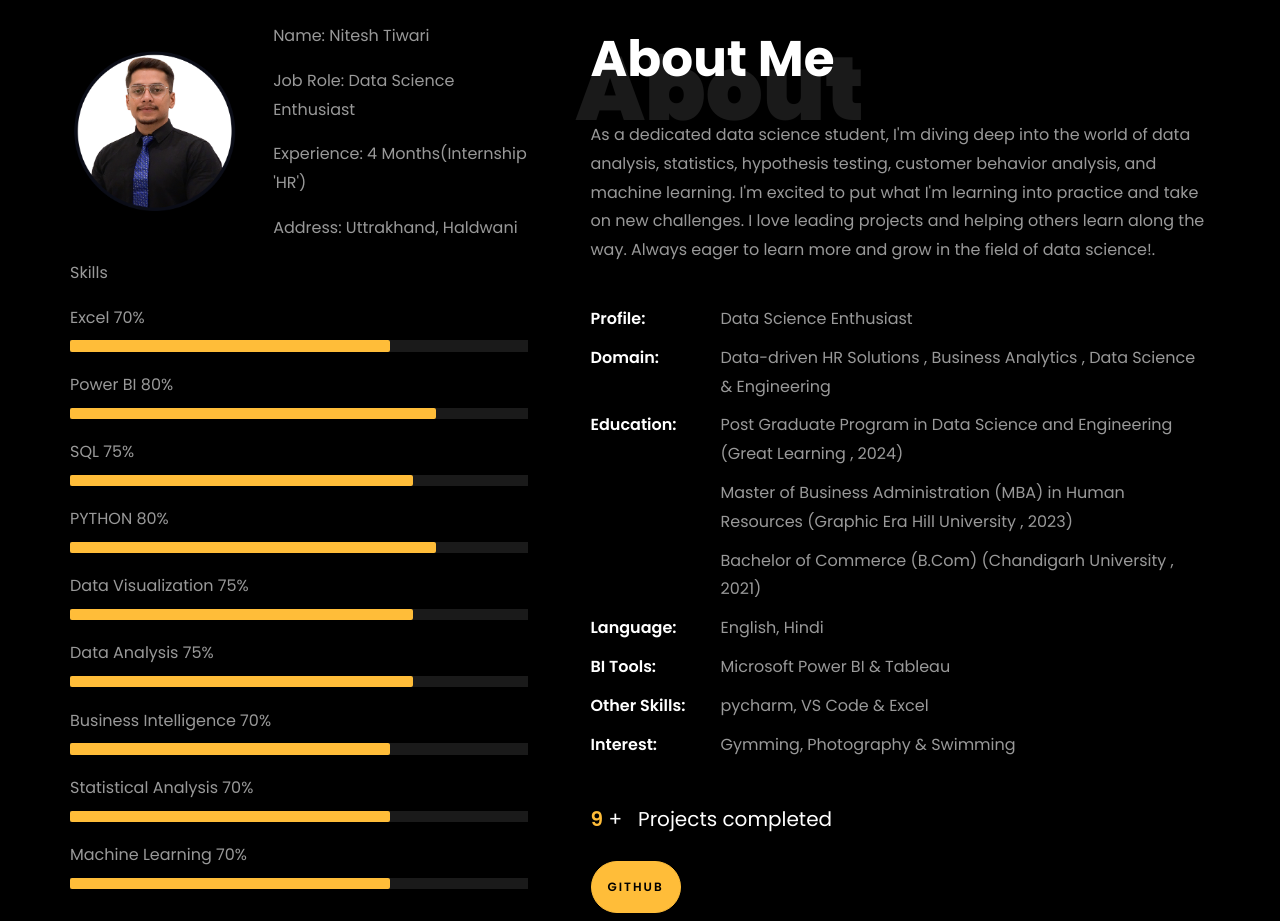
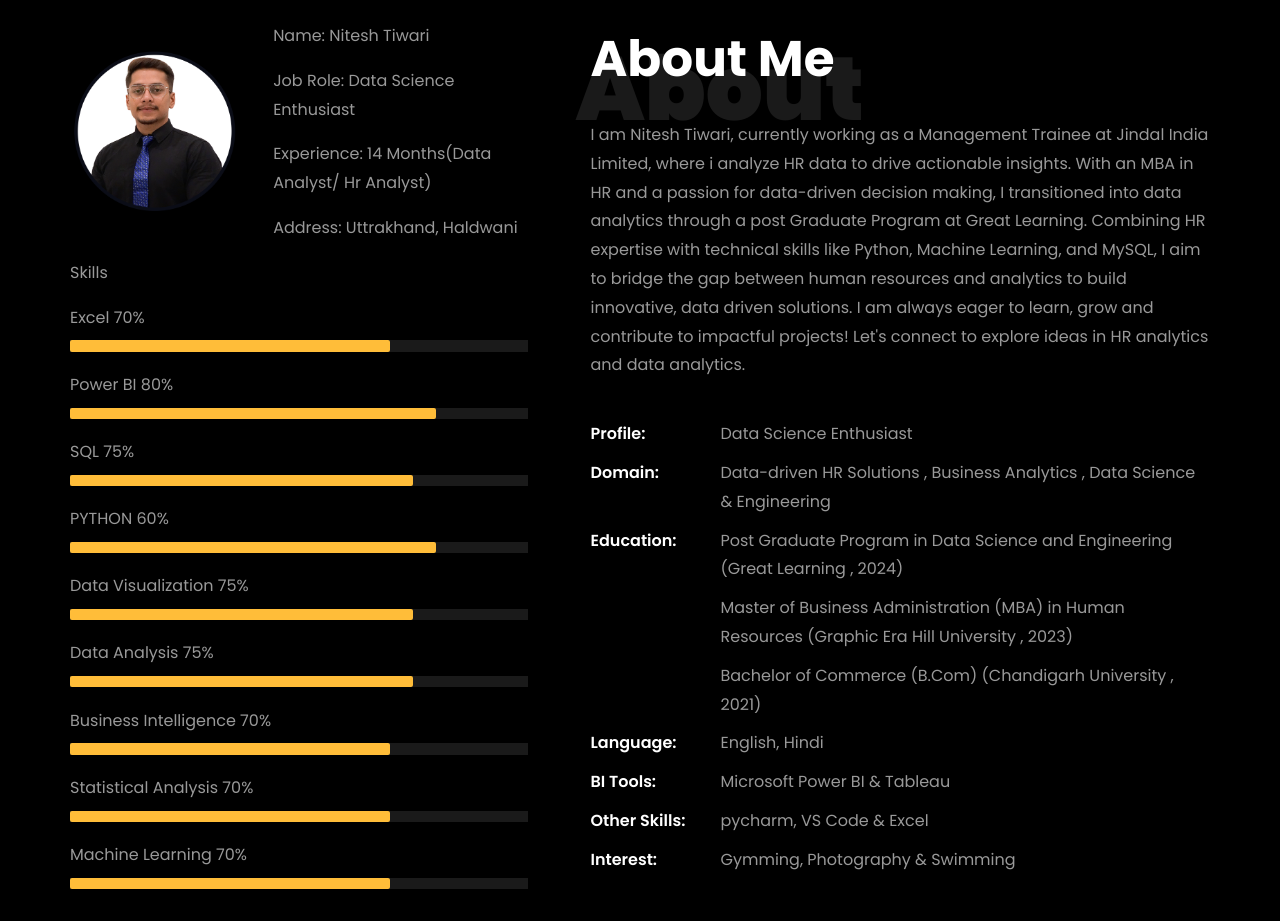
Before and after one commit to Nitesh16Tiwari/Niteshtiwari.github.io, a plain HTML site: page index.html in a window 1280 px wide. Shown: the part 840-1761 px from the top of the page. Drawn offline with Linux system fonts and the light colour scheme; files whose address does not match are found by name.

Commit message:
Update index.html

```diff
--- a/index.html
+++ b/index.html
@@ -221,7 +221,7 @@
 									  <div class="about-info">
 										<p><span class="title-s">Name: </span> <span>Nitesh Tiwari</span></p>
 										<p><span class="title-s">Job Role: </span> <span>Data Science Enthusiast</span></p>
-										<p><span class="title-s">Experience: </span> <span>4 Months(Internship 'HR')</span></p>
+										<p><span class="title-s">Experience: </span> <span>14 Months(Data Analyst/ Hr Analyst)</span></p>
 										<p><span class="title-s">Address: </span> <span>Uttrakhand, Haldwani</span></p>
 									  </div>
 									</div>
@@ -247,7 +247,7 @@
 											aria-valuemax="100"></div>
 									</div>
 
-									<span>PYTHON</span> <span class="pull-right">80%</span>
+									<span>PYTHON</span> <span class="pull-right">60%</span>
 									<div class="progress">
 										<div class="progress-bar" role="progressbar" style="width: 80%" aria-valuenow="85" aria-valuemin="0"
 											aria-valuemax="100"></div>
@@ -294,12 +294,16 @@
 								<h1 class="big">About</h1>
 								<h2 class="mb-4">About Me</h2>
 
-								<p>As a dedicated data science student, I'm
-									diving deep into the world of data analysis, statistics, hypothesis testing,
-									customer behavior analysis, and machine learning. I'm excited to put what I'm
-									learning into practice and take on new challenges. I love leading projects and helping
-									others learn along the way.
-									Always eager to learn more and grow in the field of data science!.</p>
+								<p>I am Nitesh Tiwari, currently working as a
+									Management Trainee at Jindal India Limited, where i analyze HR data to drive
+									actionable insights. With an MBA in HR and a passion for data-driven decision making,
+									I transitioned into data analytics through a post Graduate Program at Great Learning.
+
+									Combining HR expertise with technical skills like Python, Machine Learning, and MySQL,
+									I aim to bridge the gap between human resources and analytics to build innovative, data
+									driven solutions. I am always eager to learn, grow and contribute to impactful projects!
+
+									Let's connect to explore ideas in HR analytics and data analytics.</p>
 								<ul class="about-info mt-4 px-md-0 px-2">
 									<li class="d-flex"><span>Profile:</span> <span>Data Science Enthusiast</span></li>
 									<li class="d-flex"><span>Domain:</span> <span>Data-driven HR Solutions , Business Analytics , Data Science &amp; Engineering</span></li>
```
